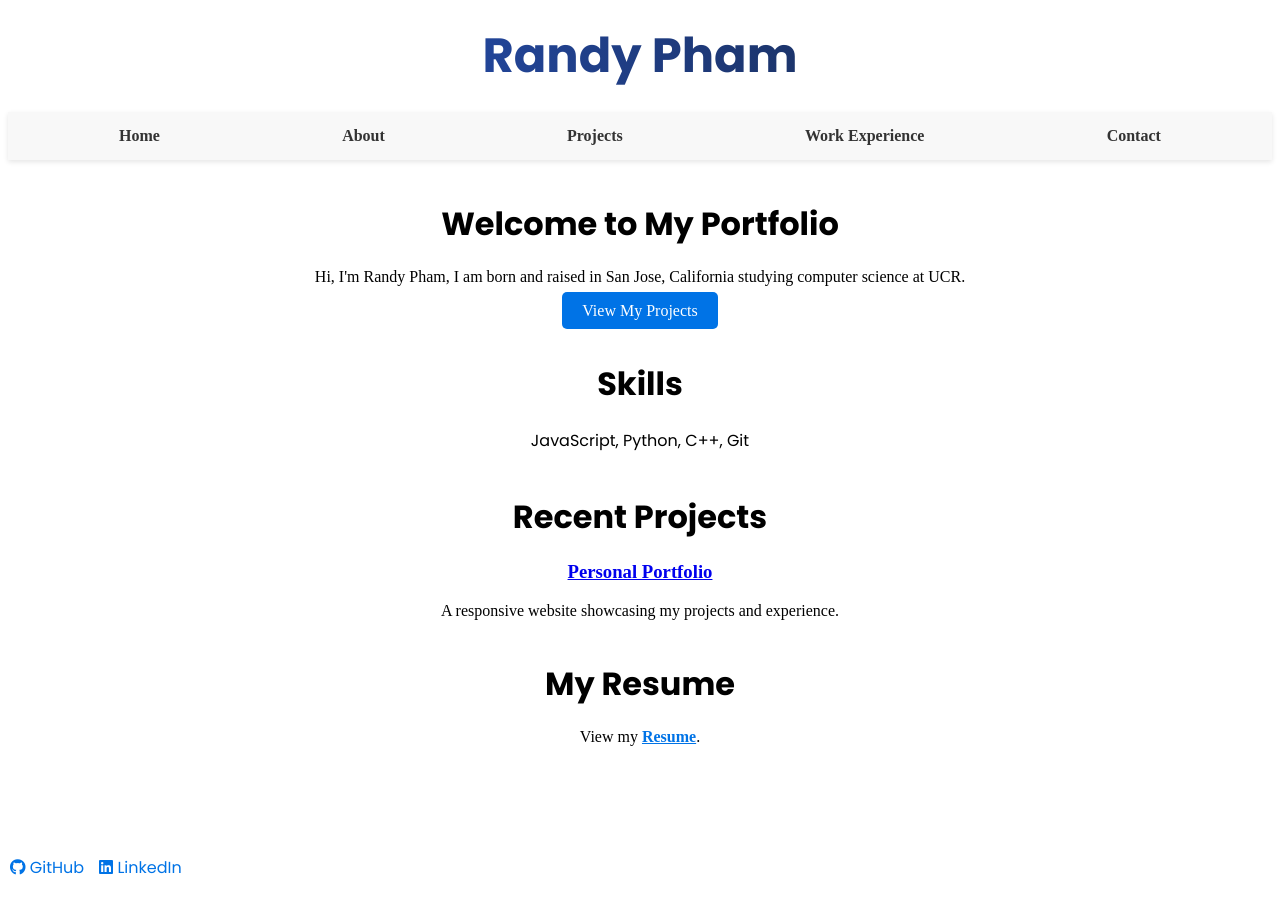
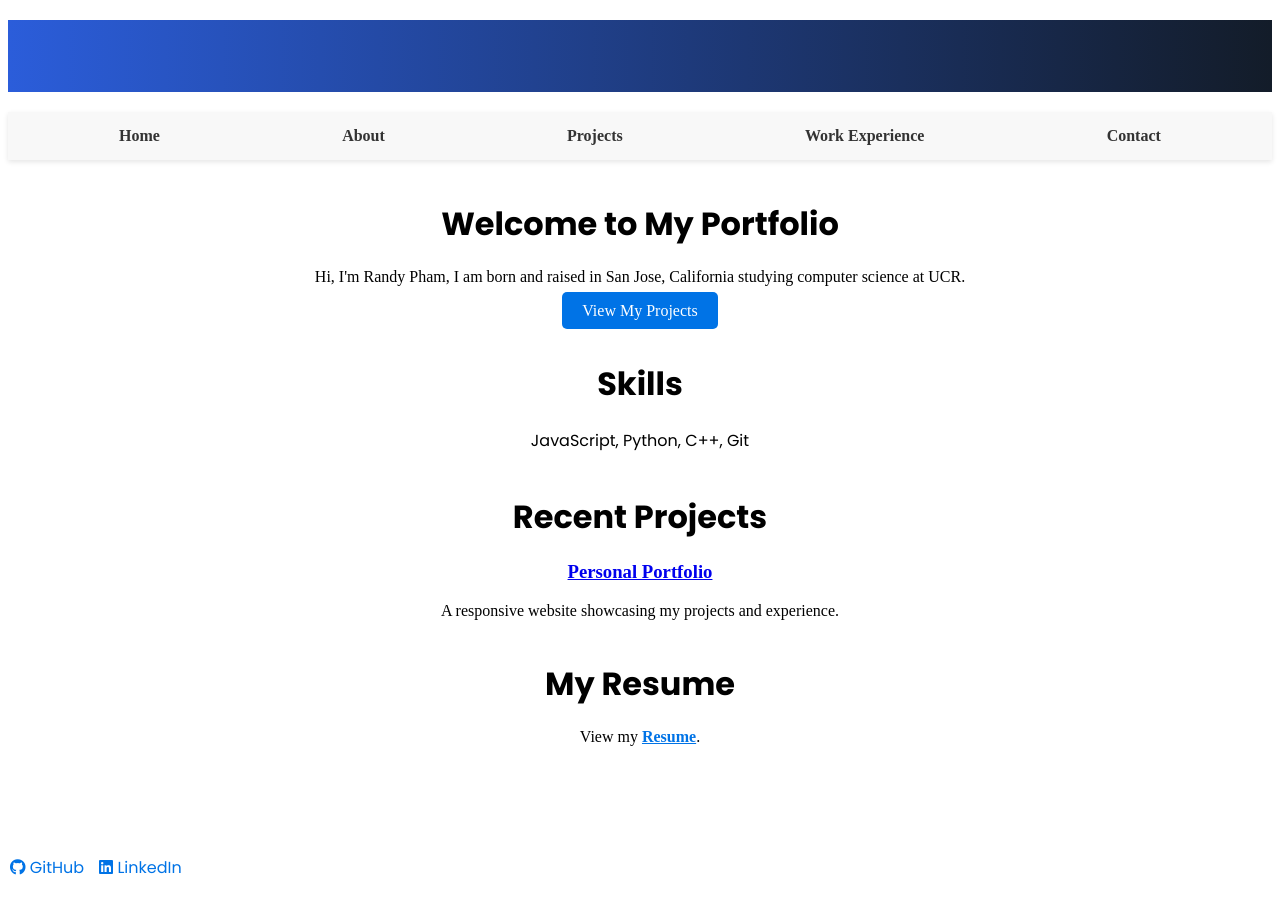
Before and after one commit to rpham037/Personal-Website, a Jekyll site: the page built from index.md, in a window 1280 px wide. Built offline with Jekyll 4.4.1, drawn with Linux system fonts in a browser that asks for light colours.

```diff
--- a/_layouts/default.html
+++ b/_layouts/default.html
@@ -11,7 +11,6 @@
             font-size: 3rem;
             font-weight: bold;
             background: linear-gradient(to right, #2b5dda, #131c29);
-            -webkit-background-clip: text;
             color: transparent;
             text-align: center;
             margin: 20px 0;
```
